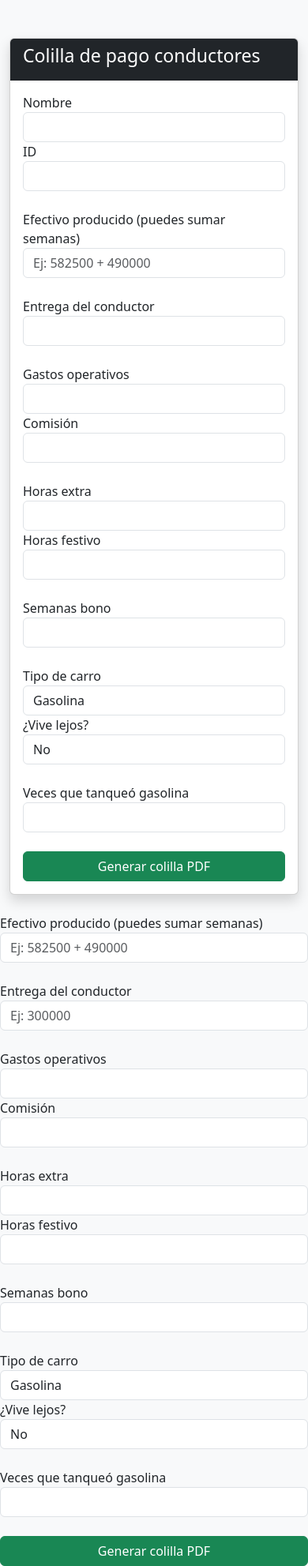
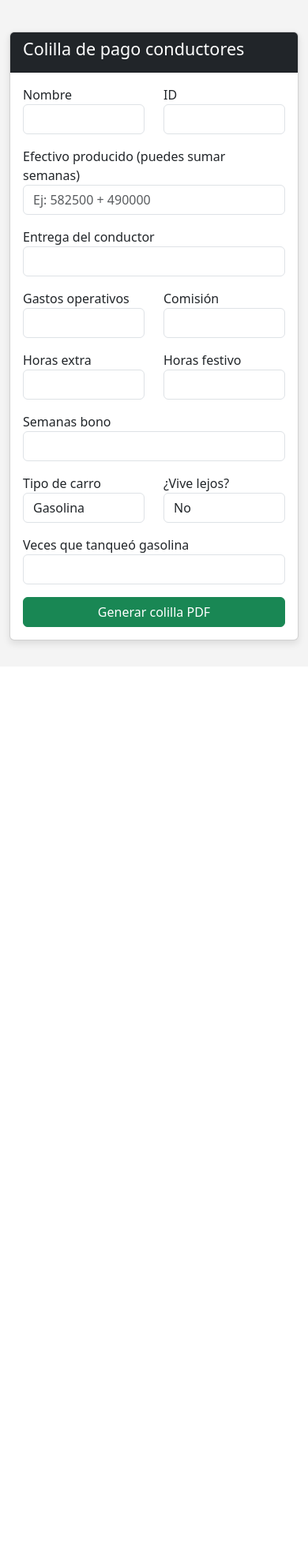
Before and after one commit to Andres4711/colillas-conductores, a Flask app: page / in a window 390 px wide. Shown: the whole page at 79% size. After the commit the page ends 822 px from the top, so only its background shows below. Run offline with Flask 3, Linux system fonts and the light colour scheme.

Commit message:
Update index.html

```diff
--- a/colilla_pago/templates/index.html
+++ b/colilla_pago/templates/index.html
@@ -1,124 +1,128 @@
 <!DOCTYPE html>
-<html lang="es">
-
+<html>
 <head>
-
-<meta charset="UTF-8">
-<title>Colillas Conductores</title>
+<title>Colilla de pago conductores</title>
 
 <link href="https://cdn.jsdelivr.net/npm/bootstrap@5.3.2/dist/css/bootstrap.min.css" rel="stylesheet">
 
+<style>
+
+body{
+background:#f4f4f4;
+}
+
+.container{
+margin-top:40px;
+max-width:700px;
+}
+
+.card{
+box-shadow:0px 4px 10px rgba(0,0,0,0.1);
+}
+
+</style>
+
 </head>
 
-<body class="bg-light">
+<body>
 
-<div class="container mt-5">
+<div class="container">
 
-<div class="card shadow">
+<div class="card">
 
 <div class="card-header bg-dark text-white">
-<h3>Colilla de pago conductores</h3>
+<h4>Colilla de pago conductores</h4>
 </div>
 
 <div class="card-body">
 
-<form method="post">
+<form method="POST">
 
-<div class="row">
+<div class="row mb-3">
 
-<div class="col-md-6">
+<div class="col">
 <label>Nombre</label>
-<input name="nombre" class="form-control" required>
+<input type="text" name="nombre" class="form-control" required>
 </div>
 
-<div class="col-md-6">
+<div class="col">
 <label>ID</label>
-<input name="id" type="number" class="form-control" required>
+<input type="number" name="id" class="form-control" required>
 </div>
 
 </div>
 
-<br>
-
+<div class="mb-3">
 <label>Efectivo producido (puedes sumar semanas)</label>
-<input name="efectivo" type="text" class="form-control" placeholder="Ej: 582500 + 490000">
-
-<br>
-
-<label>Entrega del conductor</label>
-<input name="entrega" type="number" class="form-control">
-
-<br>
-
-<div class="row">
-
-<div class="col-md-6">
-<label>Gastos operativos</label>
-<input name="operativos" type="number" class="form-control">
+<input type="text" name="efectivo" class="form-control" placeholder="Ej: 582500 + 490000">
 </div>
 
-<div class="col-md-6">
+<div class="mb-3">
+<label>Entrega del conductor</label>
+<input type="number" name="entrega" class="form-control">
+</div>
+
+<div class="row mb-3">
+
+<div class="col">
+<label>Gastos operativos</label>
+<input type="number" name="operativos" class="form-control">
+</div>
+
+<div class="col">
 <label>Comisión</label>
-<input name="comision" type="number" class="form-control">
+<input type="number" name="comision" class="form-control">
 </div>
 
 </div>
 
-<br>
+<div class="row mb-3">
 
-<div class="row">
-
-<div class="col-md-6">
+<div class="col">
 <label>Horas extra</label>
-<input name="horas_extra" type="number" class="form-control">
+<input type="number" name="horas_extra" class="form-control">
 </div>
 
-<div class="col-md-6">
+<div class="col">
 <label>Horas festivo</label>
-<input name="horas_festivo" type="number" class="form-control">
+<input type="number" name="horas_festivo" class="form-control">
 </div>
 
 </div>
 
-<br>
+<div class="mb-3">
+<label>Semanas bono</label>
+<input type="number" name="bono" class="form-control">
+</div>
 
-<label>Semanas bono</label>
-<input name="bono" type="number" min="0" max="4" class="form-control">
+<div class="row mb-3">
 
-<br>
+<div class="col">
+<label>Tipo de carro</label>
+<select name="tipo_carro" class="form-control">
 
-<div class="row">
-
-<div class="col-md-6">
-
-<label>Tipo de carro</label>
-
-<select name="tipo_carro" class="form-control">
 <option value="gasolina">Gasolina</option>
 <option value="electrico">Eléctrico</option>
+
 </select>
-
 </div>
 
-<div class="col-md-6">
+<div class="col">
+<label>¿Vive lejos?</label>
+<select name="vive_lejos" class="form-control">
 
-<label>¿Vive lejos?</label>
-
-<select name="vive_lejos" class="form-control">
 <option value="no">No</option>
 <option value="si">Sí</option>
+
 </select>
-
 </div>
 
 </div>
 
-<br>
-
+<div class="mb-3">
 <label>Veces que tanqueó gasolina</label>
-<input name="tanqueos" type="number" min="0" class="form-control">
-
-<br>
+<input type="number" name="tanqueos" class="form-control">
+</div>
 
 <button class="btn btn-success w-100">
 Generar colilla PDF
@@ -127,107 +131,7 @@ Generar colilla PDF
 </form>
 
 </div>
-
 </div>
-
-</div>
-
-</body>
-</html></div>
-
-</div>
-
-<br>
-
-<label>Efectivo producido (puedes sumar semanas)</label>
-<input name="efectivo" type="text" class="form-control" placeholder="Ej: 582500 + 490000">
-
-<br>
-
-  <label>Entrega del conductor</label>
-<input name="entrega" type="number" class="form-control" placeholder="Ej: 300000">
-<br>
-
-<div class="row">
-
-<div class="col-md-6">
-<label>Gastos operativos</label>
-<input name="operativos" type="number" class="form-control">
-</div>
-
-<div class="col-md-6">
-<label>Comisión</label>
-<input name="comision" type="number" class="form-control">
-</div>
-
-</div>
-
-<br>
-
-<div class="row">
-
-<div class="col-md-6">
-<label>Horas extra</label>
-<input name="horas_extra" type="number" class="form-control">
-</div>
-
-<div class="col-md-6">
-<label>Horas festivo</label>
-<input name="horas_festivo" type="number" class="form-control">
-</div>
-
-</div>
-
-<br>
-
-<label>Semanas bono</label>
-<input name="bono" type="number" min="0" max="4" class="form-control">
-
-<br>
-
-<div class="row">
-
-<div class="col-md-6">
-
-<label>Tipo de carro</label>
-
-<select name="tipo_carro" class="form-control">
-<option value="gasolina">Gasolina</option>
-<option value="electrico">Eléctrico</option>
-</select>
-
-</div>
-
-<div class="col-md-6">
-
-<label>¿Vive lejos?</label>
-
-<select name="vive_lejos" class="form-control">
-<option value="no">No</option>
-<option value="si">Sí</option>
-</select>
-
-</div>
-
-</div>
-
-<br>
-
-<label>Veces que tanqueó gasolina</label>
-<input name="tanqueos" type="number" min="0" class="form-control">
-
-<br>
-
-<button class="btn btn-success w-100">
-Generar colilla PDF
-</button>
-
-</form>
-
-</div>
-
-</div>
-
 </div>
 
 </body>
```
